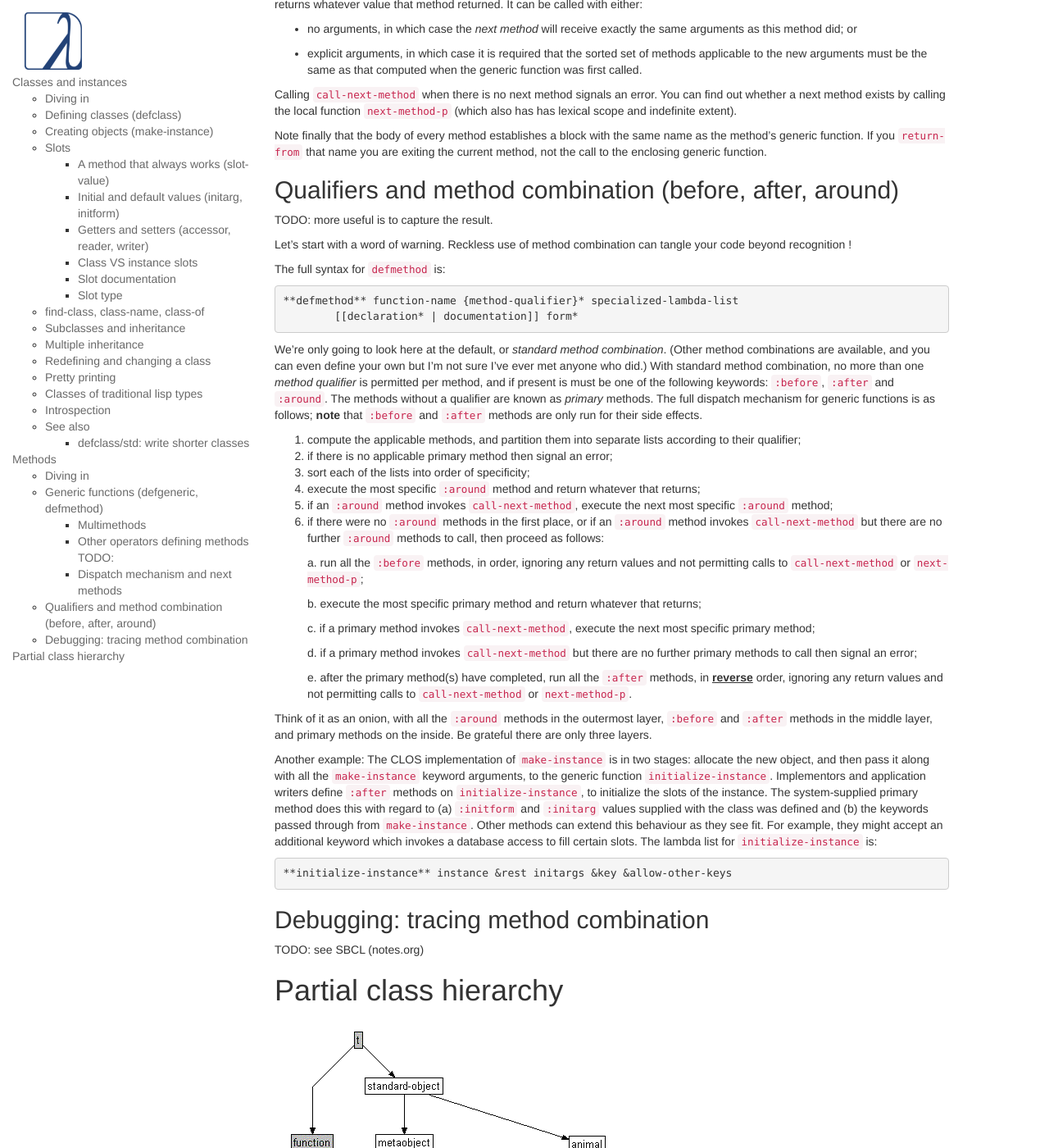
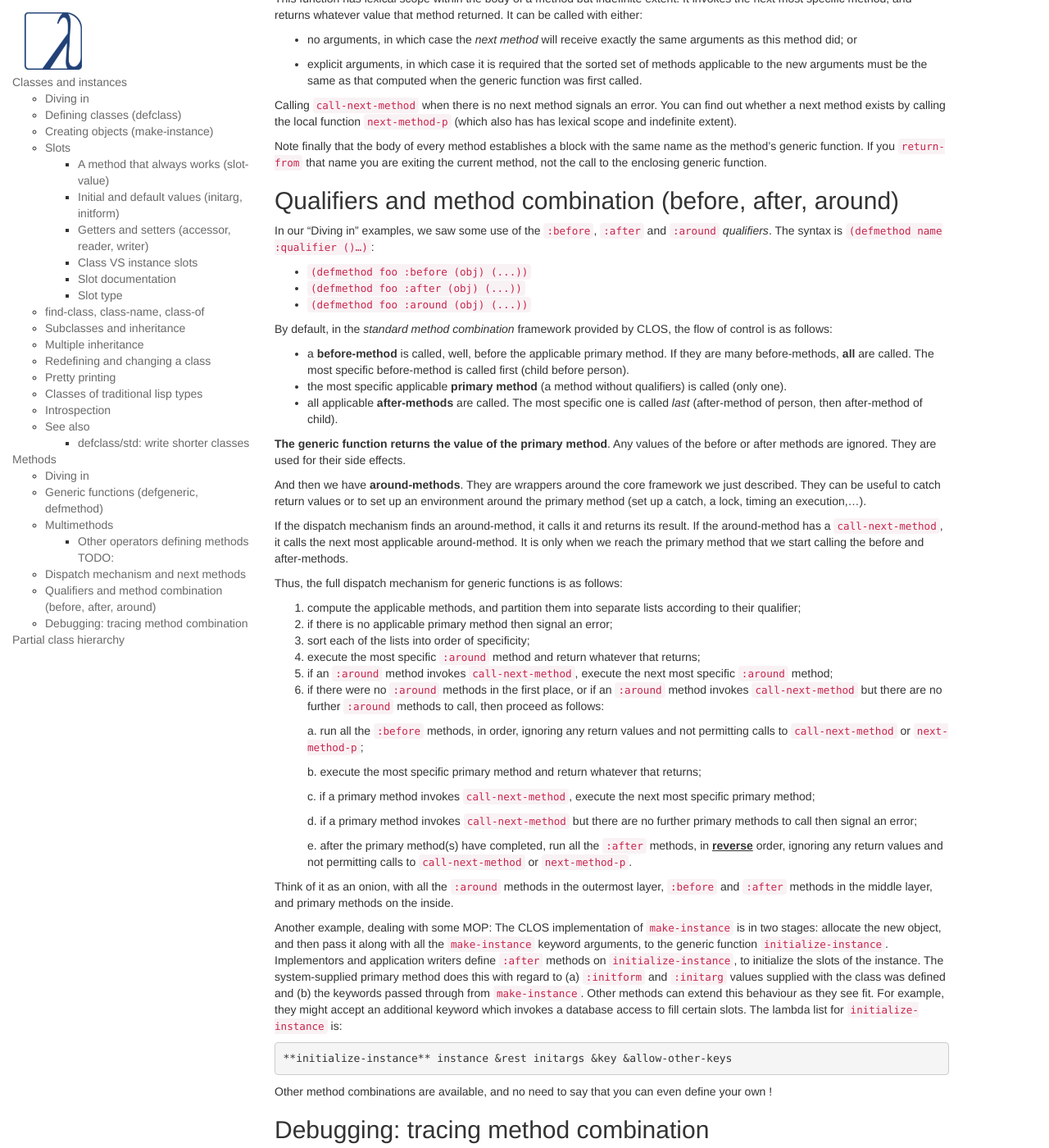
Before and after one commit to LispCookbook/cl-cookbook, a Jekyll site: the page built from clos.md, in a window 1280 px wide and 1400 px high, scrolled down 17319 px. Shown: the whole window at 82% size. Built offline with Jekyll 4.4.1, drawn with Linux system fonts in a browser that asks for light colours.

Commit message:
clos - method qualifiers

```diff
--- a/clos.md
+++ b/clos.md
@@ -1069,7 +1069,7 @@ style (long vs short methods, ease of renaming,...).
 See more about [defmethod on the CLHS](http://www.lispworks.com/documentation/lw70/CLHS/Body/m_defmet.htm).
 
 
-### Multimethods
+## Multimethods
 
 TODO:
 
@@ -1094,7 +1094,7 @@ https://stackoverflow.com/questions/29639620/use-of-method-option-in-defgeneric
 
 
 
-### Dispatch mechanism and next methods
+## Dispatch mechanism and next methods
 
 
 When a generic function is invoked, the application cannot directly invoke a method. The dispatch mechanism proceeds as follows:
@@ -1150,30 +1150,38 @@ Note finally that the body of every method establishes a block with the same nam
 
 ## Qualifiers and method combination (before, after, around)
 
-TODO: more useful is to capture the result.
+In our "Diving in" examples, we saw some use of the `:before`, `:after` and `:around` *qualifiers*. The syntax is `(defmethod name :qualifier ()…)`:
 
-Let's start with a word of warning. Reckless use of method
-    combination can tangle
-    your code beyond recognition !
+- `(defmethod foo :before (obj) (...))`
+- `(defmethod foo :after (obj) (...))`
+- `(defmethod foo :around (obj) (...))`
 
-The full syntax for `defmethod` is:
+By default, in the *standard method combination* framework provided by
+CLOS, the flow of control is as follows:
 
-~~~lisp
-**defmethod** function-name {method-qualifier}* specialized-lambda-list
-        [[declaration* | documentation]] form*
-~~~
+- a **before-method** is called, well, before the applicable primary
+  method. If they are many before-methods, **all** are called. The
+  most specific before-method is called first (child before person).
+- the most specific applicable **primary method** (a method without
+  qualifiers) is called (only one).
+- all applicable **after-methods** are called. The most specific one is
+  called *last* (after-method of person, then after-method of child).
 
-We're only going to look here at the default, or *standard
-method combination*. (Other method combinations are available,
-    and you can even define your own but I'm not sure I've ever met anyone
-    who did.) With standard method combination, no more than one
-    *method qualifier* is permitted per method, and if present
-    is must be one of the following keywords: `:before`,
-    `:after` and `:around`. The methods without a
-    qualifier are known as *primary* methods. The full dispatch
-    mechanism for generic functions is as follows; **note**
-    that `:before` and `:after` methods are only run
-    for their side effects.
+**The generic function returns the value of the primary method**. Any
+values of the before or after methods are ignored. They are used for
+their side effects.
+
+And then we have **around-methods**. They are wrappers around the core
+framework we just described. They can be useful to catch return values
+or to set up an environment around the primary method (set up a catch,
+a lock, timing an execution,…).
+
+If the dispatch mechanism finds an around-method, it calls it and
+returns its result. If the around-method has a `call-next-method`, it
+calls the next most applicable around-method. It is only when we reach
+the primary method that we start calling the before and after-methods.
+
+Thus, the full dispatch mechanism for generic functions is as follows:
 
 1.  compute the applicable methods, and partition them into
     separate lists according to their qualifier;
@@ -1214,9 +1222,10 @@ method combination*. (Other method combinations are available,
 Think of it as an onion, with all the `:around`
     methods in the outermost layer, `:before` and
     `:after` methods in the middle layer, and primary methods
-    on the inside. Be grateful there are only three layers.
+    on the inside.
 
-Another example: The CLOS implementation of
+
+Another example, dealing with some MOP: The CLOS implementation of
     `make-instance` is in two stages: allocate the new object,
     and then pass it along with all the `make-instance` keyword
     arguments, to the generic function
@@ -1234,6 +1243,10 @@ Another example: The CLOS implementation of
 ~~~
 **initialize-instance** instance &rest initargs &key &allow-other-keys
 ~~~
+
+Other method combinations are available,
+    and no need to say that you can even define your own !
+
 
 
 ## Debugging: tracing method combination
```
